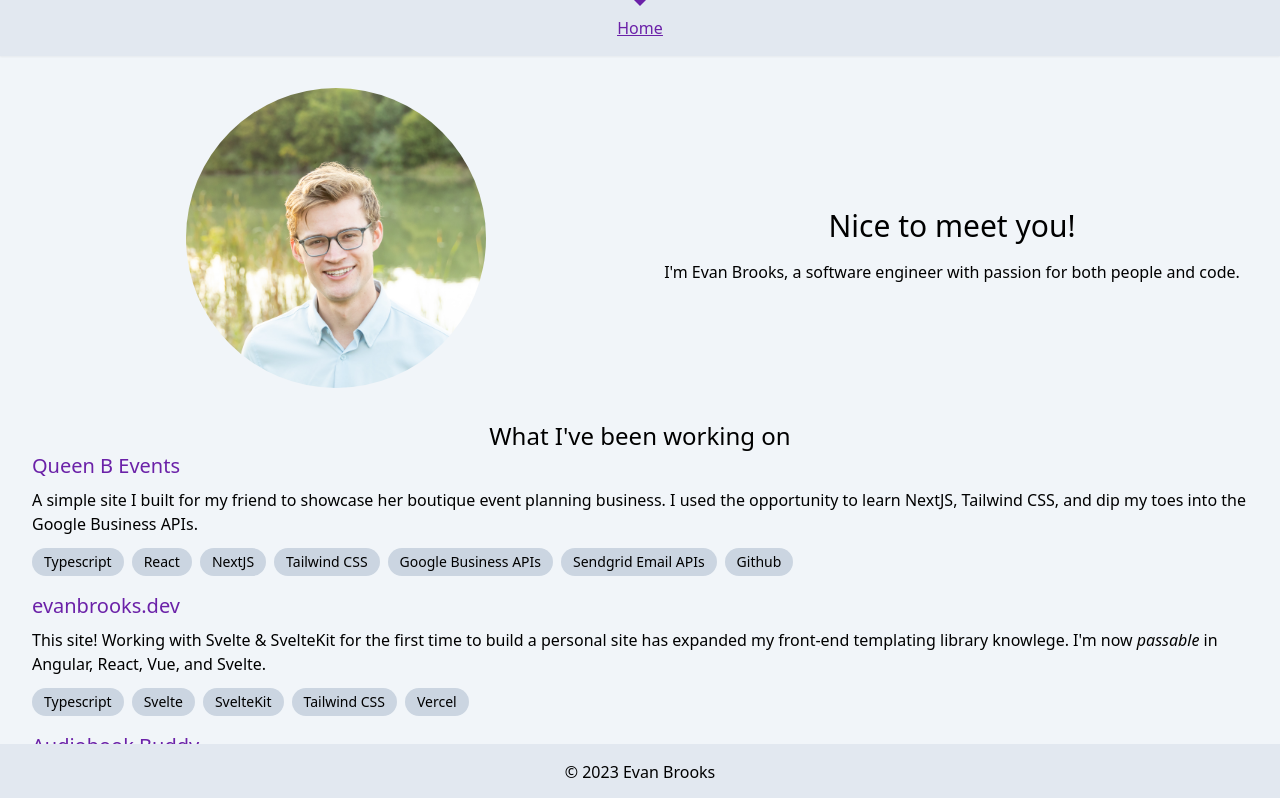
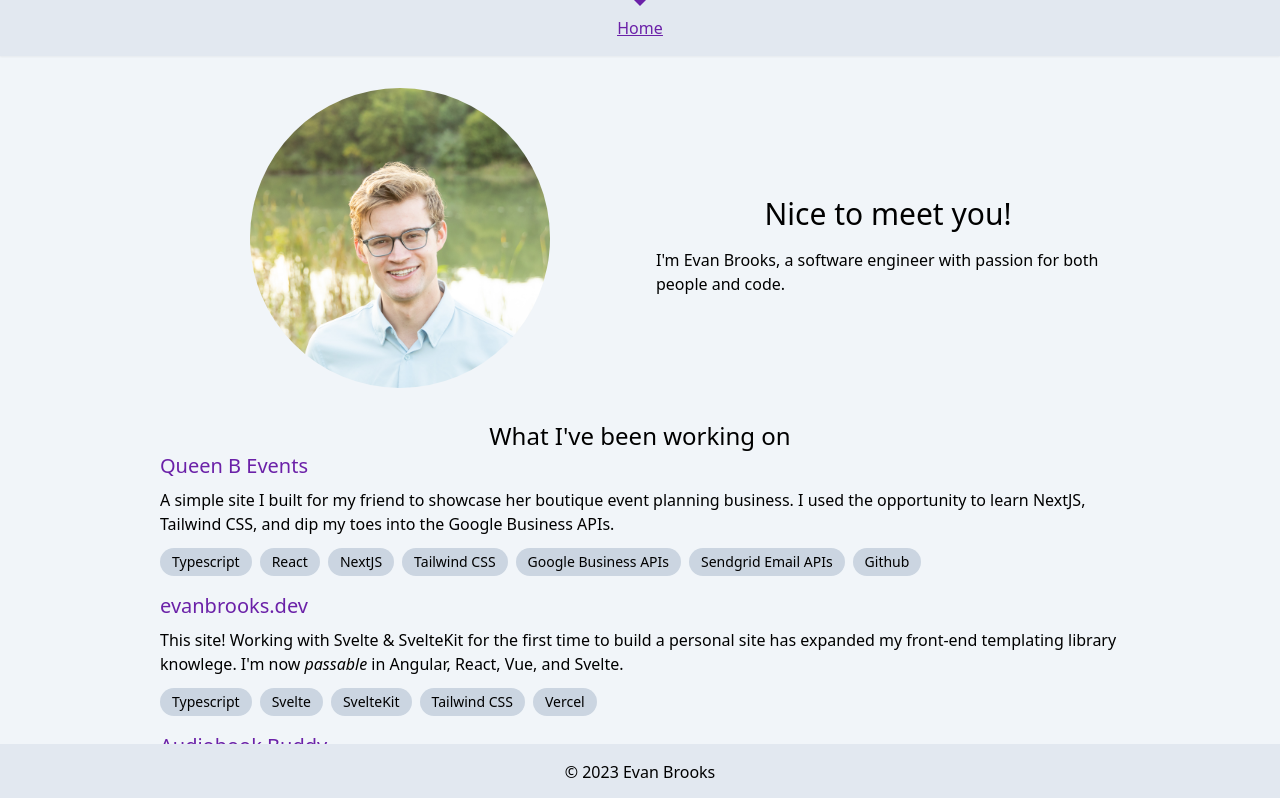
Before and after one commit to ebrooks42/evanbrooks-dev, a SvelteKit app: page / in a window 1280 px wide. Shown: the top 798 px of the page. Built offline with nearby package versions, Linux system fonts and the light colour scheme; a web font is replaced by a local one.

Commit message:
Specify max width for contents on large screens.

```diff
--- a/src/app.html
+++ b/src/app.html
@@ -6,7 +6,7 @@
 		<meta name="viewport" content="width=device-width" />
 		%sveltekit.head%
 	</head>
-	<body data-sveltekit-preload-data="hover">
-		<div>%sveltekit.body%</div>
+	<body data-sveltekit-preload-data="hover" class="bg-slate-100">
+		%sveltekit.body%
 	</body>
 </html>
--- a/src/routes/+layout.svelte
+++ b/src/routes/+layout.svelte
@@ -6,14 +6,20 @@
 	let year = new Date().getFullYear();
 </script>
 
-<div class="bg-slate-100 min-h-screen">
 <Header />
 
-	<main class="mb-[56px] pb-2">
+<main class="main-container container mx-auto max-w-screen-lg">
 	<slot />
 </main>
 
 <footer class="fixed inset-x-0 bottom-0 w-full text-center p-4 bg-slate-200">
 	<p>© {year} Evan Brooks</p>
 </footer>
-</div>
+
+<style>
+	.main-container {
+		margin-top: theme('margin.4');
+		/* Bottom margin takes into account height of footer. */
+		margin-bottom: calc(56px + theme('margin.4'));
+	}
+</style>
```
Lines whose indentation alone changed are shown as unchanged.
